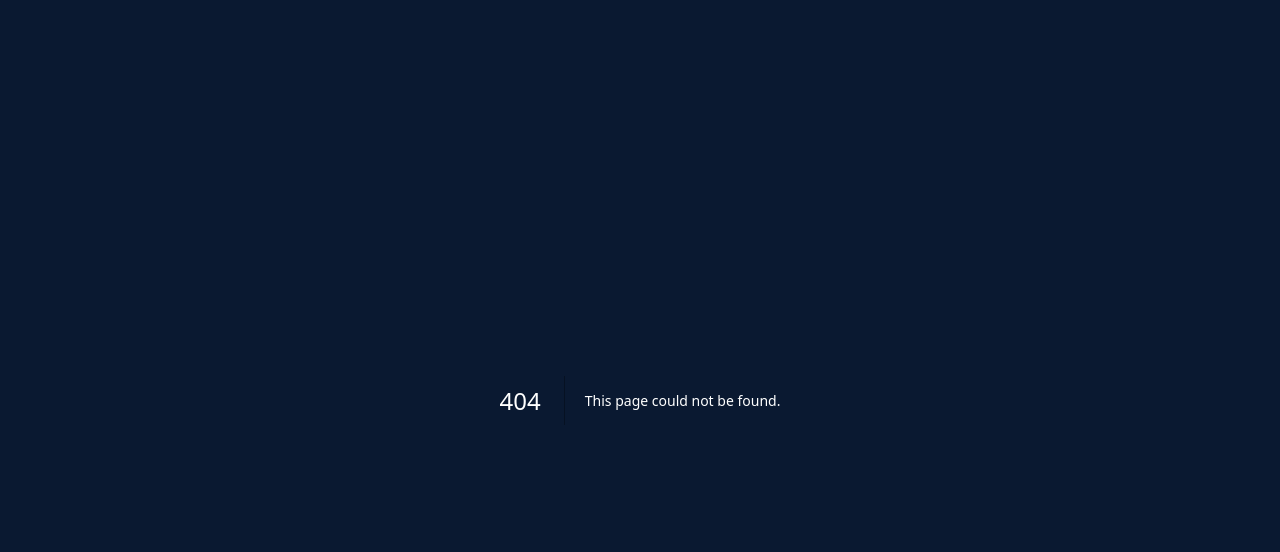
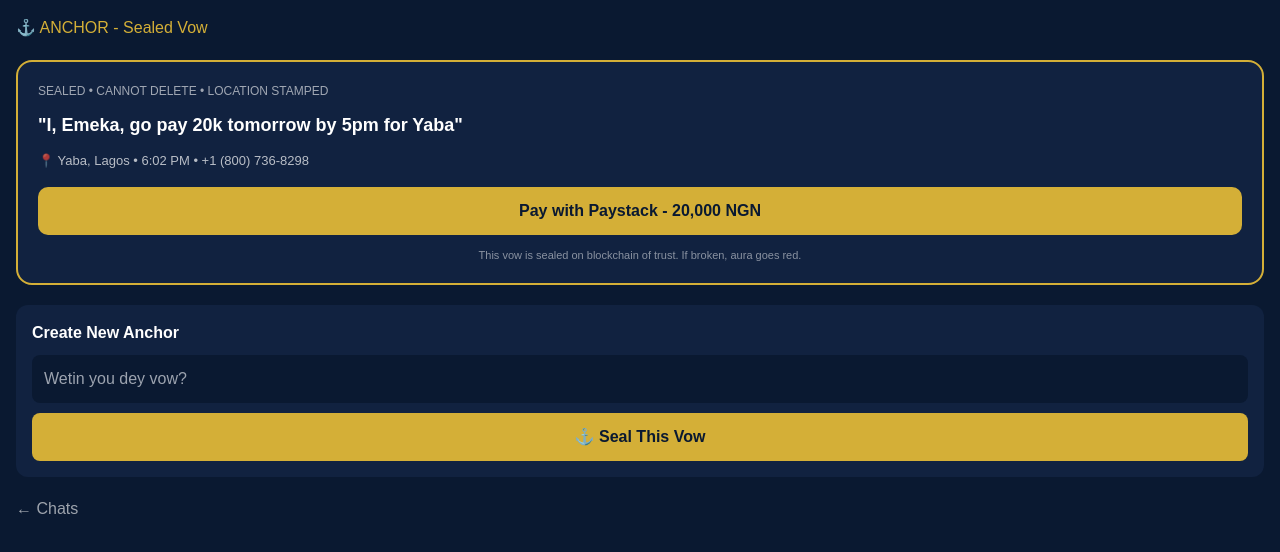
Before and after one commit to Habeebullahi7/Zamiq, a Next.js app: page /anchor in a window 1280 px wide. Before the commit this address had no page. Shown: the top 552 px of the page. Built offline with nearby package versions, Linux system fonts and the light colour scheme.

Commit message:
Create Anchor component for sealed vows

```diff
--- /dev/null
+++ b/src/app/anchor/page.tsx
@@ -0,0 +1,29 @@
+export default function Anchor() {
+  return (
+    <div style={{background:'#0A1931', minHeight:'100vh', color:'white', fontFamily:'sans-serif', padding:'16px'}}>
+      <h2 style={{color:'#D4AF37', margin:'0 0 20px 0'}}>⚓ ANCHOR - Sealed Vow</h2>
+
+      <div style={{background:'#112240', padding:'20px', borderRadius:'16px', border:'2px solid #D4AF37'}}>
+        <p style={{margin:0, fontSize:'12px', opacity:0.6}}>SEALED • CANNOT DELETE • LOCATION STAMPED</p>
+        <p style={{margin:'12px 0', fontSize:'18px', fontWeight:'bold'}}>"I, Emeka, go pay 20k tomorrow by 5pm for Yaba"</p>
+        <p style={{margin:0, fontSize:'13px', opacity:0.7}}>📍 Yaba, Lagos • 6:02 PM • +1 (800) 736-8298</p>
+
+        <div style={{marginTop:'16px', background:'#D4AF37', color:'#0A1931', padding:'12px', borderRadius:'10px', textAlign:'center', fontWeight:'bold'}}>
+          Pay with Paystack - 20,000 NGN
+        </div>
+
+        <p style={{margin:'12px 0 0 0', fontSize:'11px', opacity:0.5, textAlign:'center'}}>This vow is sealed on blockchain of trust. If broken, aura goes red.</p>
+      </div>
+
+      <div style={{marginTop:'20px', background:'#112240', padding:'16px', borderRadius:'12px'}}>
+        <p style={{margin:0, fontWeight:'bold'}}>Create New Anchor</p>
+        <input placeholder="Wetin you dey vow?" style={{width:'100%', marginTop:'10px', padding:'12px', borderRadius:'8px', border:'none', background:'#0A1931', color:'white'}} />
+        <div style={{marginTop:'10px', background:'#D4AF37', color:'#0A1931', padding:'12px', borderRadius:'8px', textAlign:'center', fontWeight:'bold'}}>⚓ Seal This Vow</div>
+      </div>
+
+      <div style={{marginTop:'20px'}}>
+        <a href="/" style={{color:'white', opacity:0.6, textDecoration:'none'}}>← Chats</a>
+      </div>
+    </div>
+  )
+                     }
```
